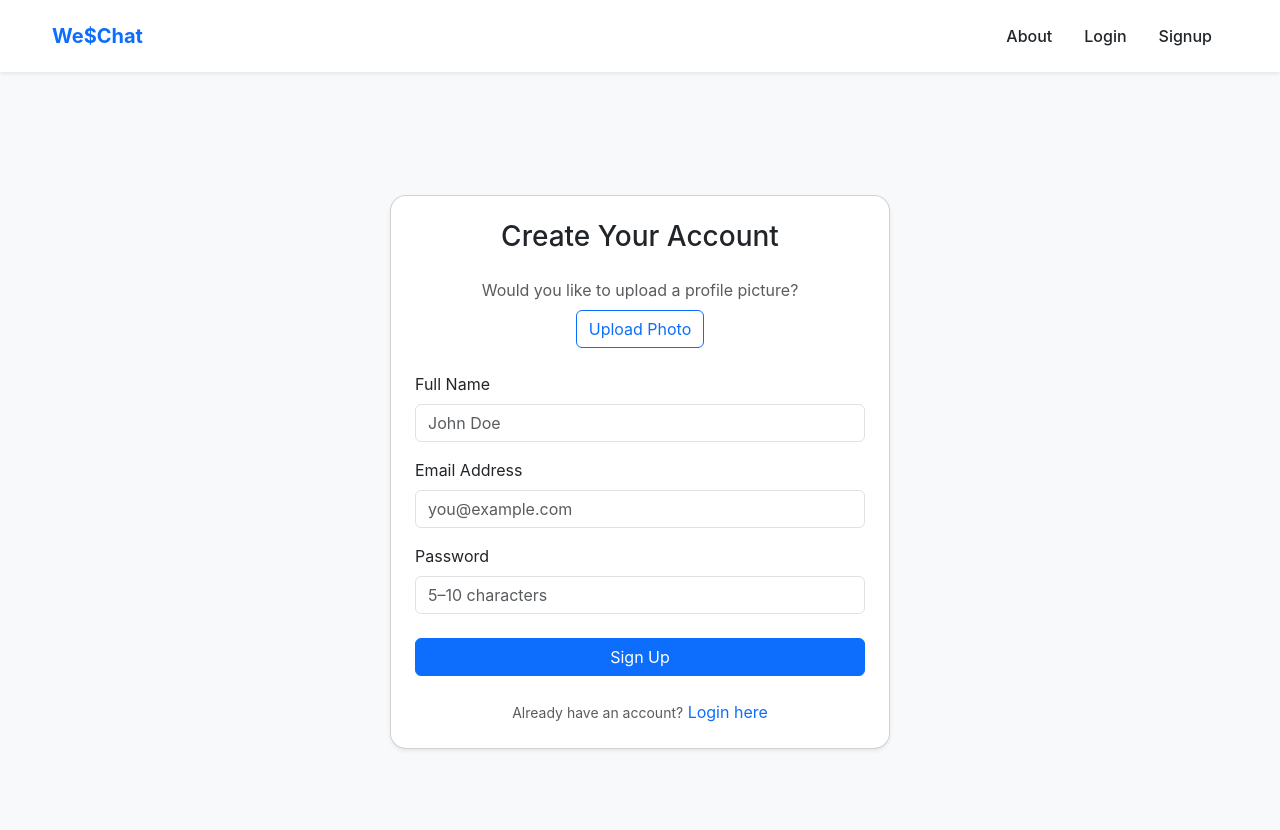
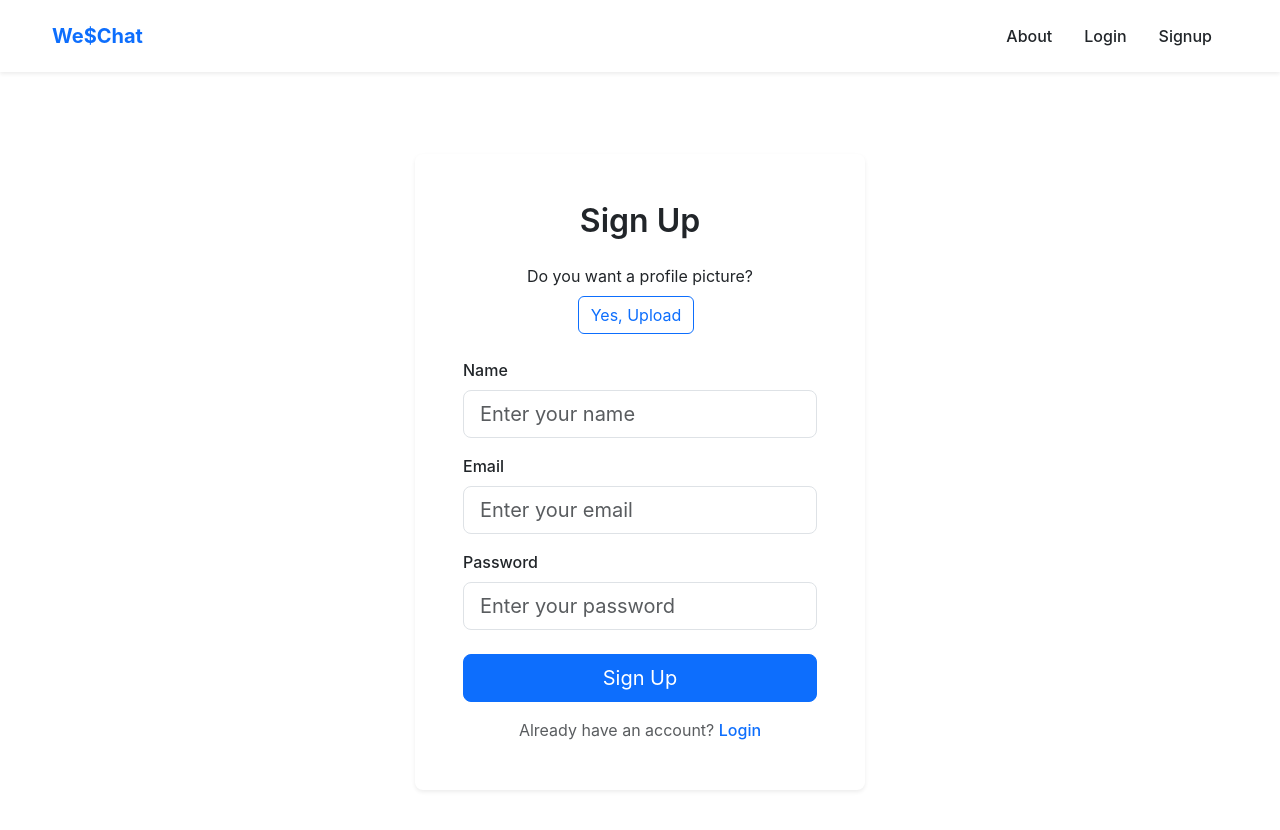
Before and after one commit to prajwal-pujar/MERN, a React (Create React App) app in the folder frontend/: page /signup in a window 1280 px wide. Shown: the top 830 px of the page. Built offline with nearby package versions, Linux system fonts and the light colour scheme.

Commit message:
Update Signup.js

```diff
--- a/frontend/src/componemts/Signup.js
+++ b/frontend/src/componemts/Signup.js
@@ -23,17 +23,21 @@ function Signup() {
     setAvatarPreview(null);
   };
 
-  const handleChange = (field, value) => {
+  const Sub = (field, value) => {
     if (field === 'name') setName(value);
     else if (field === 'email') setEmail(value);
     else if (field === 'password') setPassword(value);
   };
 
-  const handleSubmit = async (e) => {
-    e.preventDefault();
+  const handleSubmit = async (event) => {
+    event.preventDefault();
 
-    if (password.length < 5 || password.length > 10) {
-      setMessage("Password must be 5-10 characters long.");
+    if (password.length < 5) {
+      setMessage("Password length should be more than 5");
+      setTimeout(() => setMessage(""), 3000);
+      return;
+    } else if (password.length > 10) {
+      setMessage("Password length should be less than 10");
       setTimeout(() => setMessage(""), 3000);
       return;
     }
@@ -42,56 +46,63 @@ function Signup() {
     setIsLoading(true);
 
     try {
-      const res = await fetch('https://mern-zeta-nine.vercel.app/auth/signin', {
+      const response = await fetch('https://mern-zeta-nine.vercel.app/auth/signin', {
         method: 'POST',
         headers: { 'Content-Type': 'application/json' },
-        body: JSON.stringify({ name, email, password, image: im }),
+        mode: 'cors',
+        body: JSON.stringify({
+          name,
+          email,
+          password,
+          image: im,
+        }),
       });
 
-      if (!res.ok) throw new Error('Signup failed');
-      const data = await res.json();
+      if (!response.ok) throw new Error('Network response was not ok');
+
+      const data = await response.json();
       localStorage.setItem('token', data);
       navigate('../');
     } catch (error) {
-      console.error(error);
-      setMessage("Something went wrong. Try again.");
+      console.error('Error:', error);
     } finally {
       setIsLoading(false);
     }
   };
 
   return (
-    <div className="min-vh-100 d-flex align-items-center justify-content-center bg-light">
-      <div className="card p-4 shadow-sm rounded-4" style={{ maxWidth: '500px', width: '100%' }}>
-        <h3 className="text-center mb-4 text-dark">Create Your Account</h3>
-
+    <div className="container min-vh-100 d-flex align-items-center justify-content-center py-5 bg-gray-100">
+      <div className="card border-0 shadow-sm rounded-3 w-100 fade-in" style={{ maxWidth: '450px' }}>
+        <div className="card-body p-5">
           {message && (
-          <div className="alert alert-danger text-center" role="alert">
+            <div className="alert alert-warning text-center" role="alert">
               {message}
             </div>
           )}
+          <h2 className="text-center fw-semibold text-dark mb-4">Sign Up</h2>
 
           {!showAvatar ? (
-          <div className="text-center mb-4">
-            <p className="text-muted mb-2">Would you like to upload a profile picture?</p>
-            <button className="btn btn-outline-primary" onClick={() => setShowAvatar(true)}>
-              Upload Photo
+            <div className="mb-4 text-center">
+              <p className="mb-2">Do you want a profile picture?</p>
+              <button className="btn btn-outline-primary me-2" onClick={() => setShowAvatar(true)}>
+                Yes, Upload
               </button>
+
             </div>
           ) : (
-          <div className="text-center mb-4">
+            <div className="d-flex flex-column align-items-center mb-3">
               <Avatar
-              width={300}
+                width={250}
                 height={250}
                 onCrop={onCrop}
                 onClose={onClose}
                 src={null}
-              label="Upload your avatar"
+                label="Choose a photo"
               />
               <img
                 src={im}
-              alt="Preview"
-              className="rounded-circle border mt-3"
+                alt="Avatar Preview"
+                className="mt-3 rounded-circle border"
                 style={{ width: '100px', height: '100px', objectFit: 'cover' }}
               />
             </div>
@@ -99,37 +110,37 @@ function Signup() {
 
           <form onSubmit={handleSubmit}>
             <div className="mb-3">
-            <label htmlFor="name" className="form-label">Full Name</label>
+              <label htmlFor="name" className="form-label fw-medium text-dark">Name</label>
               <input
                 type="text"
-              className="form-control"
+                className="form-control form-control-lg"
                 id="name"
-              placeholder="John Doe"
-              onChange={(e) => handleChange('name', e.target.value)}
+                placeholder="Enter your name"
+                onChange={(e) => Sub('name', e.target.value)}
                 required
               />
             </div>
 
             <div className="mb-3">
-            <label htmlFor="email" className="form-label">Email Address</label>
+              <label htmlFor="email" className="form-label fw-medium text-dark">Email</label>
               <input
                 type="email"
-              className="form-control"
+                className="form-control form-control-lg"
                 id="email"
-              placeholder="you@example.com"
-              onChange={(e) => handleChange('email', e.target.value)}
+                placeholder="Enter your email"
+                onChange={(e) => Sub('email', e.target.value)}
                 required
               />
             </div>
 
             <div className="mb-4">
-            <label htmlFor="password" className="form-label">Password</label>
+              <label htmlFor="password" className="form-label fw-medium text-dark">Password</label>
               <input
                 type="password"
-              className="form-control"
+                className="form-control form-control-lg"
                 id="password"
-              placeholder="5–10 characters"
-              onChange={(e) => handleChange('password', e.target.value)}
+                placeholder="Enter your password"
+                onChange={(e) => Sub('password', e.target.value)}
                 required
               />
             </div>
@@ -138,25 +149,27 @@ function Signup() {
               <div className="mb-3">
                 <div className="progress">
                   <div
-                  className="progress-bar progress-bar-striped progress-bar-animated bg-info"
+                    className="progress-bar progress-bar-striped progress-bar-animated bg-primary"
+                    role="progressbar"
                     style={{ width: '100%' }}
-                />
+                  ></div>
                 </div>
               </div>
             )}
 
             <button
               type="submit"
-            className="btn btn-primary w-100"
+              className="btn btn-primary btn-lg w-100 mb-3"
               disabled={isLoading}
             >
               {isLoading ? 'Signing up...' : 'Sign Up'}
             </button>
+
+            <p className="text-center text-muted mb-0">
+              Already have an account?{' '}
+              <a href="/login" className="text-primary fw-medium text-decoration-none">Login</a>
+            </p>
           </form>
-
-        <div className="text-center mt-4">
-          <small className="text-muted">Already have an account?</small>{' '}
-          <a href="/login" className="text-decoration-none">Login here</a>
         </div>
       </div>
     </div>
```
Lines whose indentation alone changed are shown as unchanged.
